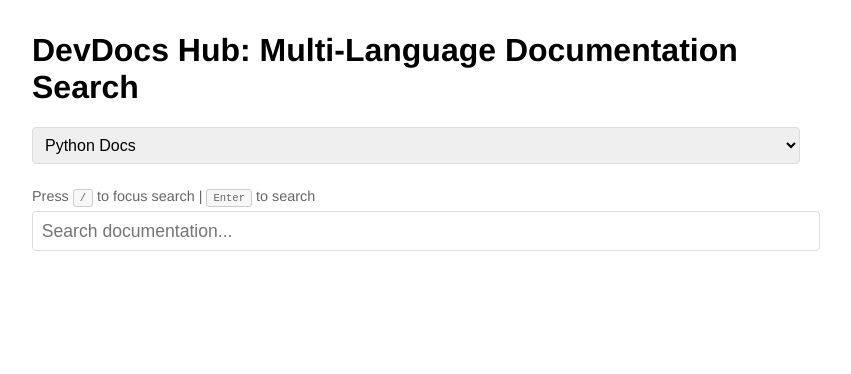
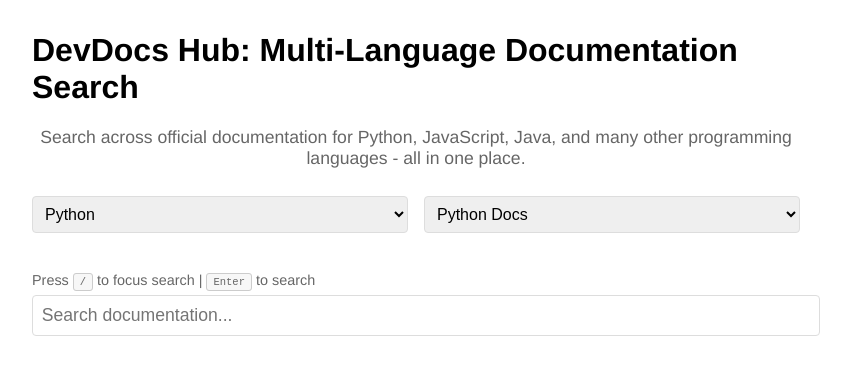
Before and after one commit to asearer/vue-search-engine, a Vue app: page / in a window 1280 px wide. Shown: the top 374 px of the page, without its empty margins (224-1075 px from the left). Built offline with nearby package versions, Linux system fonts and the light colour scheme.

Commit message:
On branch main  Your branch is up to date with 'origin/main'.  Changes to be committed: 	modified:   src/App.vue

```diff
--- a/src/App.vue
+++ b/src/App.vue
@@ -1,17 +1,35 @@
 <template>
   <div id="app">
     <h1>DevDocs Hub: Multi-Language Documentation Search</h1>
+    <p class="description">Search across official documentation for Python, JavaScript, Java, and many other programming languages - all in one place.</p>
     <div class="search-container" role="search">
-      <label for="search-engine" class="sr-only">Choose a search engine:</label>
+      <div class="dropdown-group">
+        <div class="select-wrapper">
+          <label for="search-engine" class="sr-only">Choose a programming language:</label>
+          <select
+            v-model="selectedLanguage"
+            id="search-engine"
+            aria-label="Select programming language"
+          >
+            <option v-for="lang in languages" :key="lang.name" :value="lang.name">
+              {{ lang.name }}
+            </option>
+          </select>
+        </div>
+
+        <div class="select-wrapper">
+          <label for="framework-docs" class="sr-only">Choose a framework:</label>
           <select
             v-model="selectedEngine"
-        id="search-engine"
-        aria-label="Select search engine"
+            id="framework-docs"
+            aria-label="Select framework documentation"
           >
-        <option v-for="engine in searchEngines" :key="engine.name" :value="engine.url">
+            <option v-for="engine in filteredEngines" :key="engine.name" :value="engine.url">
               {{ engine.name }}
             </option>
           </select>
+        </div>
+      </div>
 
       <div class="keyboard-hint">
         Press <kbd>/</kbd> to focus search | <kbd>Enter</kbd> to search
@@ -45,30 +63,62 @@ export default {
       selectedEngine: "https://docs.python.org/3/search.html?q=",
       searchEngines: [
         // Python
-        { name: "Python Docs", url: "https://docs.python.org/3/search.html?q=" },
+        { name: "Python Docs", url: "https://docs.python.org/3/search.html?q=", language: "Python" },
+        { name: "Django", url: "https://docs.djangoproject.com/search/?q=", language: "Python" },
+        { name: "Flask", url: "https://flask.palletsprojects.com/search/?q=", language: "Python" },
+        { name: "FastAPI", url: "https://fastapi.tiangolo.com/search/?q=", language: "Python" },
+
         // JavaScript
-        { name: "MDN JavaScript", url: "https://developer.mozilla.org/en-US/search?q=" },
-        { name: "Node.js Docs", url: "https://nodejs.org/api/search.html?q=" },
+        { name: "MDN JavaScript", url: "https://developer.mozilla.org/en-US/search?q=", language: "JavaScript" },
+        { name: "Node.js Docs", url: "https://nodejs.org/api/search.html?q=", language: "JavaScript" },
+        { name: "React", url: "https://react.dev/search?q=", language: "JavaScript" },
+        { name: "Vue", url: "https://vuejs.org/search/?q=", language: "JavaScript" },
+        { name: "Angular", url: "https://angular.io/api?query=", language: "JavaScript" },
+
         // Java
-        { name: "Java SE Docs", url: "https://docs.oracle.com/en/java/javase/17/search.html?q=" },
-        { name: "Spring Docs", url: "https://docs.spring.io/spring-framework/docs/current/search.html?q=" },
+        { name: "Java SE Docs", url: "https://docs.oracle.com/en/java/javase/17/search.html?q=", language: "Java" },
+        { name: "Spring Docs", url: "https://docs.spring.io/spring-framework/docs/current/search.html?q=", language: "Java" },
+        { name: "Jakarta EE", url: "https://jakarta.ee/search/?q=", language: "Java" },
+
         // C#
-        { name: "Microsoft C#", url: "https://learn.microsoft.com/en-us/search/?terms=" },
+        { name: "Microsoft C#", url: "https://learn.microsoft.com/en-us/search/?terms=", language: "C#" },
+        { name: ".NET Core", url: "https://learn.microsoft.com/en-us/dotnet/search/?terms=", language: "C#" },
+        { name: "ASP.NET", url: "https://learn.microsoft.com/en-us/aspnet/search/?terms=", language: "C#" },
+
         // PHP
-        { name: "PHP Docs", url: "https://www.php.net/manual-lookup.php?pattern=" },
+        { name: "PHP Docs", url: "https://www.php.net/manual-lookup.php?pattern=", language: "PHP" },
+        { name: "Laravel", url: "https://laravel.com/docs/10.x/search?q=", language: "PHP" },
+        { name: "Symfony", url: "https://symfony.com/search?q=", language: "PHP" },
+
         // Go
-        { name: "Go Docs", url: "https://pkg.go.dev/search?q=" },
+        { name: "Go Docs", url: "https://pkg.go.dev/search?q=", language: "Go" },
+        { name: "Go by Example", url: "https://gobyexample.com/search?q=", language: "Go" },
+
         // Ruby
-        { name: "Ruby Docs", url: "https://ruby-doc.org/search.html?q=" },
+        { name: "Ruby Docs", url: "https://ruby-doc.org/search.html?q=", language: "Ruby" },
+        { name: "Ruby on Rails", url: "https://guides.rubyonrails.org/search?q=", language: "Ruby" },
+        { name: "Sinatra", url: "https://sinatrarb.com/search?q=", language: "Ruby" },
+
         // Rust
-        { name: "Rust Docs", url: "https://doc.rust-lang.org/std/?search=" },
+        { name: "Rust Docs", url: "https://doc.rust-lang.org/std/?search=", language: "Rust" },
+        { name: "Rust by Example", url: "https://doc.rust-lang.org/rust-by-example/search.html?search=", language: "Rust" },
+
         // Swift
-        { name: "Swift Docs", url: "https://developer.apple.com/search/?q=" },
+        { name: "Swift Docs", url: "https://developer.apple.com/search/?q=", language: "Swift" },
+        { name: "SwiftUI", url: "https://developer.apple.com/documentation/swiftui?q=", language: "Swift" },
+        { name: "UIKit", url: "https://developer.apple.com/documentation/uikit?q=", language: "Swift" },
+
         // Kotlin
-        { name: "Kotlin Docs", url: "https://kotlinlang.org/search?q=" },
+        { name: "Kotlin Docs", url: "https://kotlinlang.org/search?q=", language: "Kotlin" },
+        { name: "Android Developers", url: "https://developer.android.com/s/results?q=", language: "Kotlin" },
+        { name: "Ktor", url: "https://ktor.io/search/?q=", language: "Kotlin" },
+
         // TypeScript
-        { name: "TypeScript Docs", url: "https://www.typescriptlang.org/search?q=" },
-        // General References
+        { name: "TypeScript Docs", url: "https://www.typescriptlang.org/search?q=", language: "TypeScript" },
+        { name: "Angular", url: "https://angular.io/api?query=", language: "TypeScript" },
+        { name: "NestJS", url: "https://docs.nestjs.com/search?q=", language: "TypeScript" },
+
+        // General References (these won't be filtered by language)
         { name: "DevDocs", url: "https://devdocs.io/#q=" },
         { name: "Dash Docs", url: "dash-plugin://query=" },
       ],
@@ -76,7 +126,26 @@ export default {
       error: null,
       searchHistory: [],
       maxHistoryItems: 5,
+      selectedLanguage: "Python",
+      languages: [
+        { name: "Python", frameworks: ["Python Docs", "Django", "Flask", "FastAPI"] },
+        { name: "JavaScript", frameworks: ["MDN JavaScript", "Node.js Docs", "React", "Vue", "Angular"] },
+        { name: "Java", frameworks: ["Java SE Docs", "Spring Docs", "Jakarta EE"] },
+        { name: "C#", frameworks: ["Microsoft C#", ".NET Core", "ASP.NET"] },
+        { name: "PHP", frameworks: ["PHP Docs", "Laravel", "Symfony"] },
+        { name: "Go", frameworks: ["Go Docs", "Go by Example"] },
+        { name: "Ruby", frameworks: ["Ruby Docs", "Ruby on Rails", "Sinatra"] },
+        { name: "Rust", frameworks: ["Rust Docs", "Rust by Example"] },
+        { name: "Swift", frameworks: ["Swift Docs", "SwiftUI", "UIKit"] },
+        { name: "Kotlin", frameworks: ["Kotlin Docs", "Android Developers", "Ktor"] },
+        { name: "TypeScript", frameworks: ["TypeScript Docs", "Angular", "NestJS"] },
+      ],
     };
+  },
+  computed: {
+    filteredEngines() {
+      return this.searchEngines.filter(engine => engine.language === this.selectedLanguage);
+    },
   },
   methods: {
     updateSearchQuery(event) {
@@ -222,6 +291,13 @@ kbd {
   margin: 1em 0;
 }
 
+.description {
+  color: #666;
+  margin: 0.5em 0 1.5em;
+  text-align: center;
+  font-size: 1.1em;
+}
+
 @media (max-width: 600px) {
   #app {
     margin: 1em;
@@ -253,5 +329,29 @@ kbd {
     border-color: #666;
     color: #fff;
   }
+
+  .description {
+    color: #aaa;
+  }
+}
+
+.dropdown-group {
+  display: flex;
+  gap: 1em;
+  margin-bottom: 1em;
+}
+
+.select-wrapper {
+  flex: 1;
+}
+
+.select-wrapper select {
+  width: 100%;
+}
+
+@media (max-width: 600px) {
+  .dropdown-group {
+    flex-direction: column;
+  }
 }
 </style>
```
Lines whose indentation alone changed are shown as unchanged.
